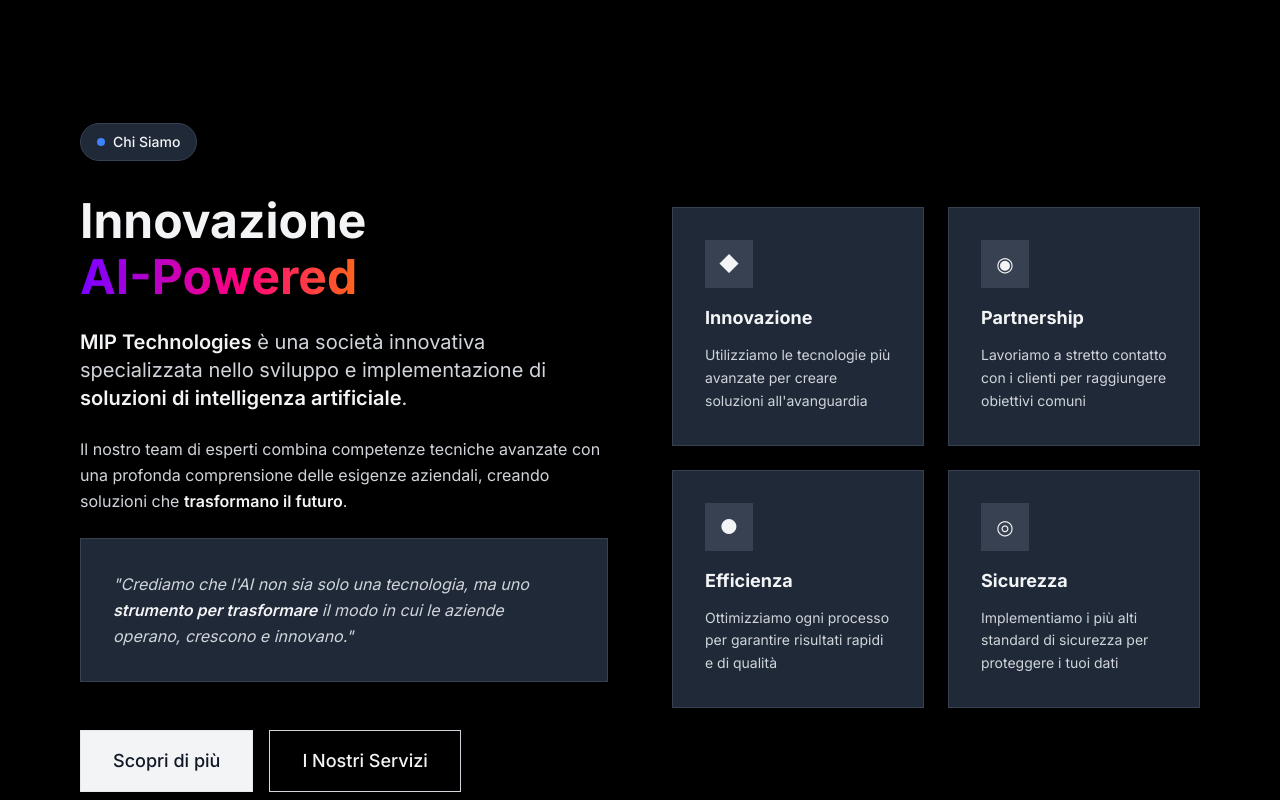
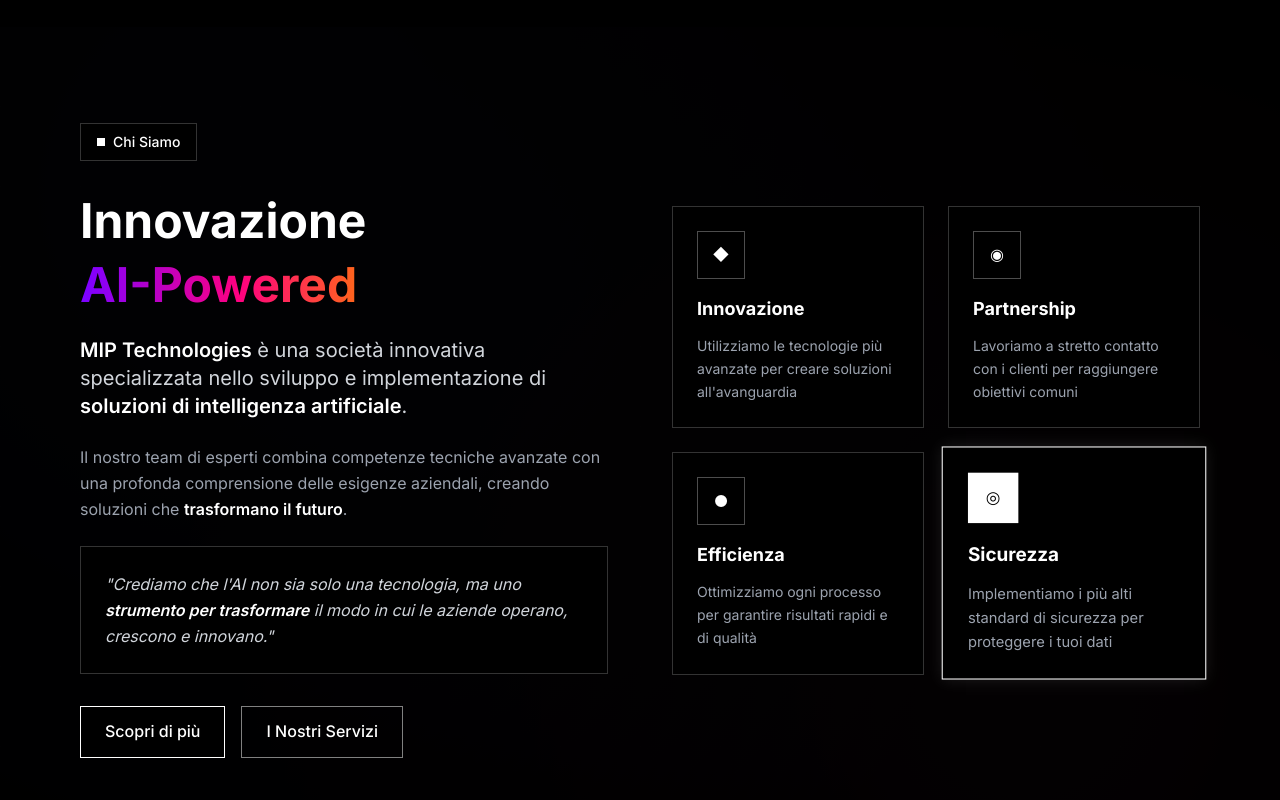
Before and after one commit to lvdoviko/mip_technologies, a React app: page / in a window 1280 px wide. Shown: the part 4020-4820 px from the top of the page. Built offline with nearby package versions, Linux system fonts and the light colour scheme; animation ran at ten frames a second.

Commit message:
feat: Enhance About section with scroll animations and visibility; update styles for cards and implement gradient text effect

```diff
--- a/src/sections/About.jsx
+++ b/src/sections/About.jsx
@@ -1,102 +1,200 @@
 // src/sections/About.jsx
-import React from 'react';
-import { useScrollAnimation } from '../hooks/useScrollAnimation';
-import Button from '../components/ui/Button';
-import Card from '../components/ui/Card';
+import React, { useState, useRef, useEffect } from 'react';
 import { values } from '../data/values';
 
 const About = () => {
-  useScrollAnimation();
+  const [activeCard, setActiveCard] = useState(null);
+  const [offset, setOffset] = useState(0);
+  const cardsRef = useRef([]);
+  const sectionRef = useRef(null);
+
+  // Gestione dello scroll e parallasse
+  useEffect(() => {
+    const handleScroll = () => {
+      setOffset(window.scrollY);
+
+      // Attiva card in base allo scroll
+      if (sectionRef.current) {
+        const sectionTop = sectionRef.current.getBoundingClientRect().top;
+        const viewportHeight = window.innerHeight;
+
+        if (sectionTop <= viewportHeight * 0.5 && sectionTop > -viewportHeight * 0.5) {
+          cardsRef.current.forEach((card, index) => {
+            if (card) {
+              const cardRect = card.getBoundingClientRect();
+              const cardCenter = cardRect.top + cardRect.height / 2;
+
+              if (cardCenter > viewportHeight * 0.3 && cardCenter < viewportHeight * 0.7) {
+                setActiveCard(index);
+              }
+            }
+          });
+        }
+      }
+    };
+
+    window.addEventListener('scroll', handleScroll);
+    return () => window.removeEventListener('scroll', handleScroll);
+  }, []);
+
+  // Animazione all'entrata
+  useEffect(() => {
+    const observer = new IntersectionObserver(
+      (entries) => {
+        entries.forEach((entry) => {
+          if (entry.isIntersecting) {
+            entry.target.classList.add('is-visible');
+          }
+        });
+      },
+      { threshold: 0.2 }
+    );
+
+    const contentElements = document.querySelectorAll('.about-animate');
+    contentElements.forEach(el => observer.observe(el));
+
+    cardsRef.current.forEach(card => {
+      if (card) observer.observe(card);
+    });
+
+    return () => observer.disconnect();
+  }, []);
 
   return (
-    <section id="chi-siamo" className="py-24">
-      <div className="container mx-auto max-w-6xl px-4">
+    <section
+      id="chi-siamo"
+      className="py-24 bg-black relative overflow-hidden"
+      ref={sectionRef}
+    >
+      {/* Griglia di sfondo */}
+      <div
+        className="absolute inset-0 pointer-events-none opacity-10"
+        style={{
+          backgroundImage: `
+            linear-gradient(90deg, rgba(255,255,255,0.03) 1px, transparent 1px),
+            linear-gradient(0deg, rgba(255,255,255,0.03) 1px, transparent 1px)
+          `,
+          backgroundSize: '80px 80px',
+          transform: `translate(${offset * 0.04}px, ${offset * 0.05}px)`,
+          transition: 'transform 0.2s ease-out',
+        }}
+      />
+
+      {/* Sfumature colorate sottili */}
+      <div
+        className="absolute inset-0 pointer-events-none opacity-5"
+        style={{
+          background: `
+            radial-gradient(circle at 20% 20%, rgba(99, 102, 241, 0.3) 0%, transparent 70%),
+            radial-gradient(circle at 80% 80%, rgba(236, 72, 153, 0.3) 0%, transparent 70%)
+          `,
+          transform: `translateY(${offset * 0.1}px)`,
+          transition: 'transform 0.2s ease-out',
+        }}
+      />
+
+      <div className="container mx-auto max-w-6xl px-4 relative z-10">
         <div className="grid lg:grid-cols-2 gap-16 items-center">
           {/* Content Side */}
-          <div className="animate-on-scroll space-y-8">
+          <div className="about-animate opacity-0 transform translate-y-10 transition-all duration-700">
             {/* Badge */}
-            <div className="inline-flex items-center gap-2 bg-gray-800 text-gray-100 px-4 py-2 rounded-full text-sm font-medium border border-gray-700">
-              <div className="w-2 h-2 bg-primary-500 rounded-full"></div>
+            <div className="inline-flex items-center gap-2 bg-black border border-white/20 text-white px-4 py-2 rounded-none text-sm font-medium mb-8">
+              <div className="w-2 h-2 bg-white"></div>
               Chi Siamo
             </div>
 
             {/* Main Heading */}
             <div className="space-y-6">
-              <h2 className="text-4xl md:text-5xl font-bold leading-tight text-gray-100">
+              <h2 className="text-4xl md:text-5xl font-bold leading-tight text-white">
                 Innovazione
-                <span className="text-gradient-rainbow block">AI-Powered</span>
+                <span className="text-gradient-rainbow block mt-2">AI-Powered</span>
               </h2>
 
               {/* Enhanced Description */}
               <div className="space-y-6">
                 <p className="text-lg md:text-xl text-gray-300 leading-relaxed">
-                  <span className="text-gray-100 font-semibold">MIP Technologies</span> è una società innovativa specializzata nello sviluppo e implementazione di{' '}
-                  <span className="text-gray-100 font-semibold">soluzioni di intelligenza artificiale</span>.
+                  <span className="text-white font-semibold">MIP Technologies</span> è una società innovativa specializzata nello sviluppo e implementazione di{' '}
+                  <span className="text-white font-semibold">soluzioni di intelligenza artificiale</span>.
                 </p>
 
-                <p className="text-gray-300 leading-relaxed">
+                <p className="text-gray-400 leading-relaxed">
                   Il nostro team di esperti combina competenze tecniche avanzate con una profonda comprensione delle esigenze aziendali, creando soluzioni che{' '}
-                  <span className="text-gray-100 font-semibold">trasformano il futuro</span>.
+                  <span className="text-white font-semibold">trasformano il futuro</span>.
                 </p>
 
-                <Card className="bg-gray-800 border-gray-700">
+                <div className="bg-black border border-white/20 rounded-none p-6 transition-all duration-300 hover:border-white/50">
                   <p className="text-gray-300 leading-relaxed italic">
                     "Crediamo che l'AI non sia solo una tecnologia, ma uno{' '}
-                    <span className="text-gray-100 font-semibold">strumento per trasformare</span>{' '}
+                    <span className="text-white font-semibold">strumento per trasformare</span>{' '}
                     il modo in cui le aziende operano, crescono e innovano."
                   </p>
-                </Card>
+                </div>
               </div>
             </div>
 
             {/* CTA Buttons */}
-            <div className="flex flex-col sm:flex-row gap-4 pt-4">
-              <Button
+            <div className="flex flex-col sm:flex-row gap-4 pt-8 about-animate opacity-0 transform translate-y-10 transition-all duration-700" style={{ transitionDelay: '200ms' }}>
+              <a
                 href="#contatti"
-                variant="primary"
-                size="lg"
+                className="px-6 py-3 bg-black border border-white text-white rounded-none font-medium hover:bg-white hover:text-black transition-all duration-300 text-center"
               >
                 Scopri di più
-              </Button>
+              </a>
 
-              <Button
+              <a
                 href="#servizi"
-                variant="outline"
-                size="lg"
+                className="px-6 py-3 bg-transparent border border-white/50 text-white rounded-none font-medium hover:border-white hover:bg-black/30 transition-all duration-300 text-center"
               >
                 I Nostri Servizi
-              </Button>
+              </a>
             </div>
           </div>
 
           {/* Values Grid */}
           <div className="grid grid-cols-2 gap-6">
             {values.map((value, index) => (
-              <Card
+              <div
                 key={index}
-                className="animate-on-scroll"
-                style={{
-                  animationDelay: `${(index + 1) * 100}ms`,
-                }}
+                ref={el => cardsRef.current[index] = el}
+                className={`
+                  opacity-0 transform translate-y-10 transition-all duration-500
+                  ${index % 2 === 0 ? 'value-card-left' : 'value-card-right'}
+                `}
+                style={{ transitionDelay: `${index * 100}ms` }}
+                onMouseEnter={() => setActiveCard(index)}
+                onMouseLeave={() => setActiveCard(null)}
               >
+                <div className={`
+                  h-full bg-black border rounded-none p-6 transition-all duration-300
+                  ${activeCard === index
+                    ? 'border-white shadow-[0_0_15px_rgba(255,255,255,0.1)] scale-105'
+                    : 'border-white/20 hover:border-white/50 hover:-translate-y-2'
+                  }
+                `}>
                   {/* Icon Container */}
-                <div className="mb-4">
-                  <div className="w-12 h-12 bg-gray-700 rounded-card flex items-center justify-center text-gray-100 text-xl">
+                  <div className={`
+                    mb-4 w-12 h-12 flex items-center justify-center
+                    transition-all duration-300
+                    ${activeCard === index
+                      ? 'bg-white text-black'
+                      : 'bg-black border border-white/30 text-white'
+                    }
+                  `}>
                     {value.icon}
-                  </div>
                   </div>
 
                   {/* Content */}
                   <div className="space-y-3">
-                  <h3 className="text-lg font-bold text-gray-100">
+                    <h3 className="text-lg font-bold text-white">
                       {value.title}
                     </h3>
 
-                  <p className="text-gray-300 text-sm leading-relaxed">
+                    <p className="text-gray-400 text-sm leading-relaxed">
                       {value.description}
                     </p>
                   </div>
-              </Card>
+                </div>
+              </div>
             ))}
           </div>
         </div>
--- a/src/styles/globals.css
+++ b/src/styles/globals.css
@@ -388,3 +388,43 @@
 .process-card-right {
   transform: translateX(20px) translateY(10px);
 }
+
+/* Animazioni per le card dei valori */
+.value-card-left,
+.value-card-right,
+.about-animate {
+  opacity: 0;
+  transform: translateY(10px);
+  transition: all 0.7s cubic-bezier(0.215, 0.61, 0.355, 1);
+}
+
+.value-card-left {
+  transform: translateX(-10px) translateY(10px);
+}
+
+.value-card-right {
+  transform: translateX(10px) translateY(10px);
+}
+
+.value-card-left.is-visible,
+.value-card-right.is-visible,
+.about-animate.is-visible {
+  opacity: 1;
+  transform: translateY(0) translateX(0);
+}
+
+/* Effetto gradiente arcobaleno per il testo */
+.text-gradient-rainbow {
+  background: linear-gradient(90deg, #ff0080, #ff8000, #ffff00, #00ff80, #00ffff, #0080ff, #8000ff, #ff0080);
+  background-size: 200% auto;
+  background-clip: text;
+  -webkit-background-clip: text;
+  color: transparent;
+  -webkit-text-fill-color: transparent;
+  animation: gradient 8s linear infinite;
+}
+
+@keyframes gradient {
+  0% { background-position: 0% 50%; }
+  100% { background-position: 200% 50%; }
+}
```
Lines whose indentation alone changed are shown as unchanged.
